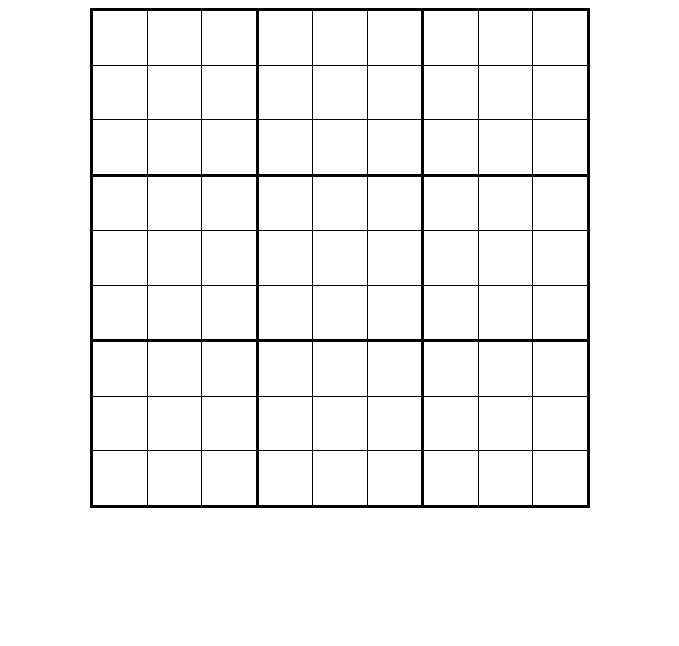
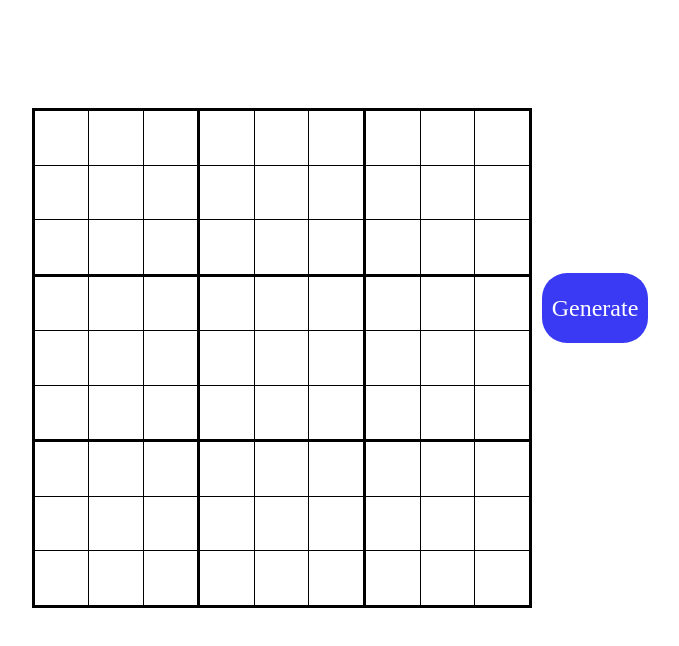
Before and after one commit to taze24/sudoku, a plain HTML site: page index.html in a window 1280 px wide. Shown: the whole page, without its empty margins (300-979 px from the left). Drawn offline with Linux system fonts and the light colour scheme.

Commit message:
added generate game option

```diff
--- a/index.html
+++ b/index.html
@@ -13,6 +13,7 @@
         <table id="table">
         </table>
     </div>
+    <button id="btn" onclick="createGame()">Generate</button>
 </body>
 <script src="iscript.js"></script>
 
--- a/iscript.js
+++ b/iscript.js
@@ -1,4 +1,7 @@
 const table = document.getElementById("table")
+
+// Make the generate game logic
+// document.getElementById('inputElementId').readOnly = true;
 
 for (let i = 0; i < 9; i++) {
     let row = document.createElement("tr");
@@ -26,10 +29,13 @@ for (let i = 2; i < table.rows.length; i += 3) {
 
 //  ======= LOGIC OF GAME BEGINS HERE =======
 
-const inputs = document.querySelectorAll('input'); // Select all input elements
+let generatingGame = false; // A flag to indicate if we're generating the initial game
+
+// Logic of the game remains mostly the same with minor changes:
+const inputs = document.querySelectorAll('input');
 
 inputs.forEach(input => {
-    input.addEventListener('input', function () {
+    input.addEventListener('input', function inputChecking() {
         // Remove non-numeric characters
         this.value = this.value.replace(/[^0-9]/g, '');
 
@@ -38,58 +44,88 @@ inputs.forEach(input => {
             this.value = this.value.slice(0, 1);
         }
 
-        // Get the table cell (td) that contains the input
         const cell = this.closest('td');
-        // Get the row (tr) that contains the cell
         const row = cell.parentElement;
-        // Get the row index (i)
         const i = row.rowIndex;
-        // Get the column index (j)
         const j = Array.from(row.children).indexOf(cell);
 
         let column = [];
         for (let k = 0; k < 9; k++) {
-            //k = rows, j = columns and the first child is the input element.
             column.push(table.children[k].children[j].firstChild)
         }
 
-        // array of inputs in the row (horizontal inputs)
         const inputsInRow = Array.from(row.querySelectorAll('input'));
-        // Merging the inputsInRow with inputsInCol to make a cross and check them at one time
         const inputsInLine = [...inputsInRow, ...column];
 
-        // Getting the position of the square(i,j)
         let squareRow = Math.floor(i / 3);
         let squareCol = Math.floor(j / 3);
-        // Getting all the rows in the square
-        // e.g SQUARE = 0 -> rowsIndexes[0,1,2] etc.
         let rowsIndex = 3 * squareRow;
         let colsIndex = 3 * squareCol;
 
-        // Making an array of inputs that belong in the square as the input
         let squareCells = [];
         for (n = rowsIndex; n < rowsIndex + 3; n++) {
             for (m = colsIndex; m < colsIndex + 3; m++) {
-                squareCells.push(table.children[n].children[m].firstChild)
+                squareCells.push(table.children[n].children[m].firstChild);
             }
         }
 
-        // Checking if input is already in the same square
+        // Check for conflicts in the square
+        let hasConflict = false;
         squareCells.forEach(cell => {
             if (cell !== this && cell.value === this.value && this.value !== "") {
-                alert("ERROR: There is already number " + this.value + " in this square.");
+                if (!generatingGame) {
+                    alert("ERROR: There is already number " + this.value + " in this square.");
+                }
                 this.value = "";
-                return;
+                hasConflict = true;
             }
-        })
-        // Checking if input is already entered in horizontal or vertical line
-        inputsInLine.forEach(inputInLine => {
-            if (inputInLine !== this && inputInLine.value === this.value && this.value !== "") {
-                alert("ERROR: Invalid move. Number " + this.value + " is already in line.")
-                this.value = "";
-                return;
-            }
-        })
+        });
 
+        // Check for conflicts in the row or column
+        if (!hasConflict) {
+            inputsInLine.forEach(inputInLine => {
+                if (inputInLine !== this && inputInLine.value === this.value && this.value !== "") {
+                    if (!generatingGame) {
+                        alert("ERROR: Invalid move. Number " + this.value + " is already in line.");
+                    }
+                    this.value = "";
+                    hasConflict = true;
+                }
+            });
+        }
     });
 });
+
+// Create game function to generate random numbers
+function createGame() {
+    generatingGame = true; // Set flag to indicate we're generating the game
+    let filledCells = 0;
+
+    while (filledCells < 20) {
+        let randomRow = Math.floor(Math.random() * 9);
+        let randomCol = Math.floor(Math.random() * 9);
+
+        let randomCell = table.rows[randomRow].cells[randomCol].querySelector('input');
+
+        if (randomCell.value !== "") {
+            continue;
+        }
+
+        let randomNumber = Math.floor(Math.random() * 9) + 1;
+
+        randomCell.value = randomNumber;
+
+        const event = new Event('input', {
+            bubbles: true,
+            cancelable: true,
+        });
+        randomCell.dispatchEvent(event);
+
+        if (randomCell.value === "") {
+            continue;
+        }
+
+        filledCells++;
+    }
+    generatingGame = false; // Unset the flag after game generation
+}
--- a/style.css
+++ b/style.css
@@ -1,4 +1,10 @@
+body {
+    display: flex;
+    justify-content: center;
+}
+
 .main {
+    margin-top: 100px;
     display: flex;
     justify-content: center;
 }
@@ -40,3 +46,20 @@ input {
     width: 100%;
     height: 100%;
 }
+
+#btn {
+    all: unset;
+    color: white;
+    background-color: rgb(58, 58, 244);
+    border-radius: 25px;
+    font-size: x-large;
+    padding: 10px;
+    width: fit-content;
+    height: 50px;
+    align-self: center;
+    margin-left: 10px;
+}
+
+#btn:hover {
+    background-color: cadetblue;
+}
```
